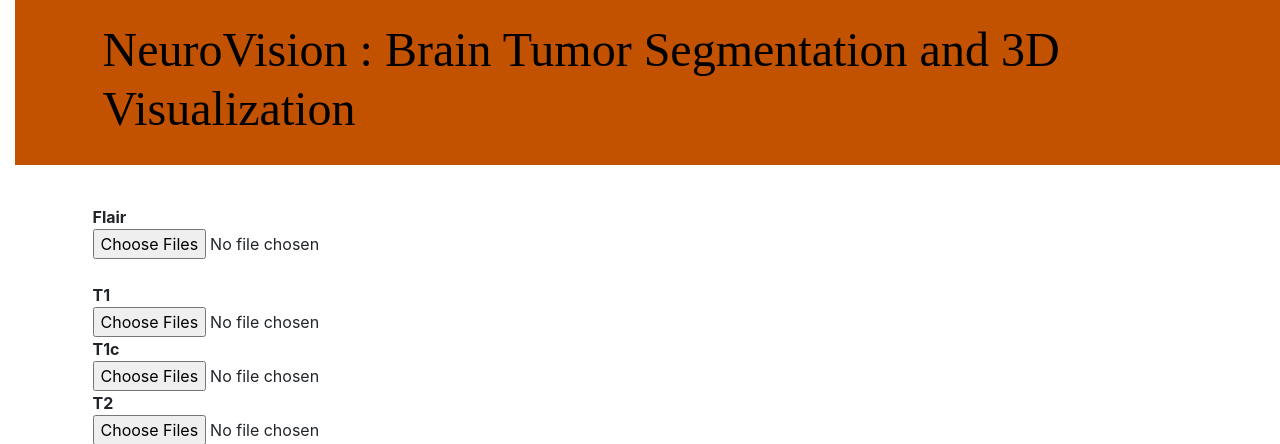
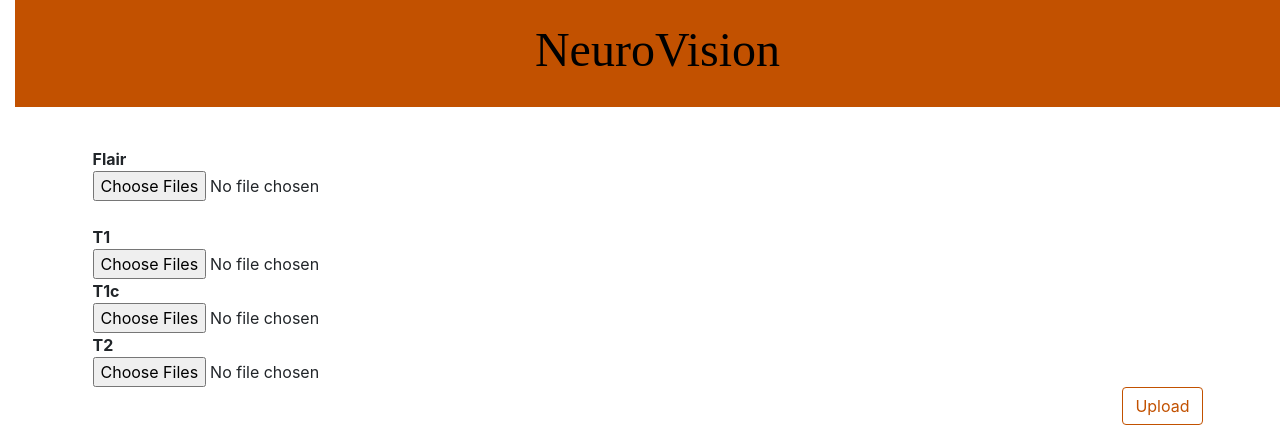
Before and after one commit to Neuro-Vision/NeuroVision, a Django app: page / in a window 1280 px wide. Shown: the top 444 px of the page. Run offline with Django 3.2, Linux system fonts and the light colour scheme.

Commit message:
initial commit

```diff
--- a/segmentation/static/css/main.css
+++ b/segmentation/static/css/main.css
@@ -1,6 +1,6 @@
 h1 a,
 h2 a {
-    color: #000000;
+    color: #ffffff;
     font-family: 'Times New Roman';
 }
 
--- a/segmentation/templates/segmentation/base.html
+++ b/segmentation/templates/segmentation/base.html
@@ -17,7 +17,7 @@
                 {% include './icons/file-earmark-plus.svg' %}
             </a> {% endif %}
             <h1>
-                <a href="/">NeuroVision : Brain Tumor Segmentation and 3D Visualization</a>
+                <center><a href="/">NeuroVision</a></center>
             </h1>
         </div>
     </header>
```
